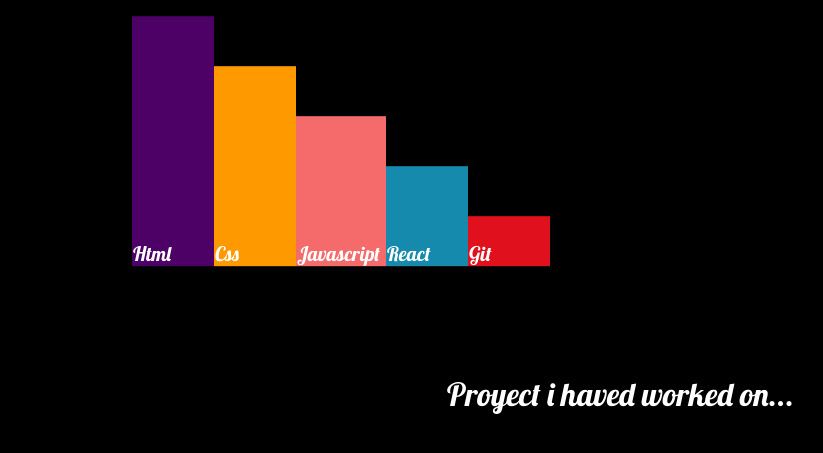
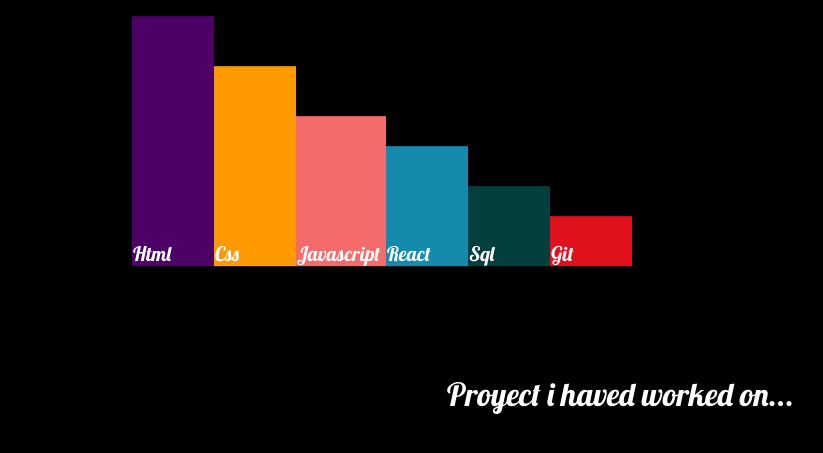
Before and after one commit to IndianaLora/BaddaPhoenix, a website built with Parcel: page index.html in a window 1280 px wide. Shown: the part 711-1164 px from the top of the page, without its empty margins (75-898 px from the left). Built offline with nearby package versions, Linux system fonts and the light colour scheme; files whose address does not match are found by name.

Commit message:
more skills...

```diff
--- a/css/style.css
+++ b/css/style.css
@@ -123,7 +123,7 @@ header nav a:hover {
 }
 .legend-style {
   width: 82px;
-  background-color: #e0111c;
+  background-color: #033f3c;
 }
 #purple {
   height: 250px;
@@ -136,10 +136,14 @@ header nav a:hover {
   height: 150px;
 }
 #blue {
-  height: 100px;
+  height: 120px;
+}
+#green{
+  height:80px;
 }
 #red {
   height: 50px;
+
 }
 
 #proyects-section {
--- a/js/index.js
+++ b/js/index.js
@@ -52,6 +52,20 @@ html.classList = "reverse";
 legendFour.append(html);
 legendContainer.append(legendFour);
 
+//Created gsql legend
+var legend = document.createElement("div");
+legend.style.backgroundColor = "#033f3c";
+legend.id = "green";
+legend.classList = "legend-style";
+
+var git = document.createElement("h5");
+git.textContent = "Sql";
+git.classList = "reverse";
+
+legend.append(git);
+legendContainer.append(legend);
+
+
 //Created git legend
 var legend = document.createElement("div");
 legend.style.backgroundColor = "#e0111c";
```
Also changed, not shown: img/votacion.png, 1 other file.
